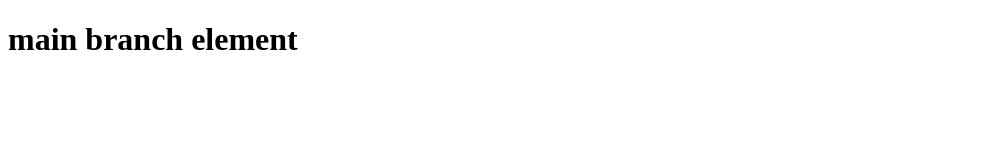
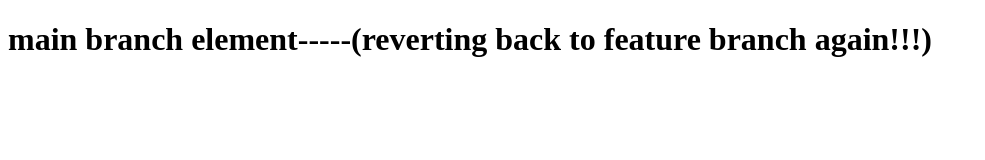
Before and after one commit to nsh2207/demo2, a plain HTML site: page index.html in a window 1280 px wide. Shown: the whole page, without its empty margins (0-985 px from the left). Drawn offline with Linux system fonts and the light colour scheme.

Commit message:
Post merge conflict, reverted to feature-branch specific sentences in index.html

```diff
--- a/index.html
+++ b/index.html
@@ -17,7 +17,7 @@
             <p class="browsehappy">You are using an <strong>outdated</strong> browser. Please <a href="#">upgrade your browser</a> to improve your experience.</p>
         <![endif]-->
 
-        <h1>main branch element</h1>
+        <h1>main branch element-----(reverting back to feature branch again!!!)</h1>
 
         <script src="" async defer></script>
     </body>
```
